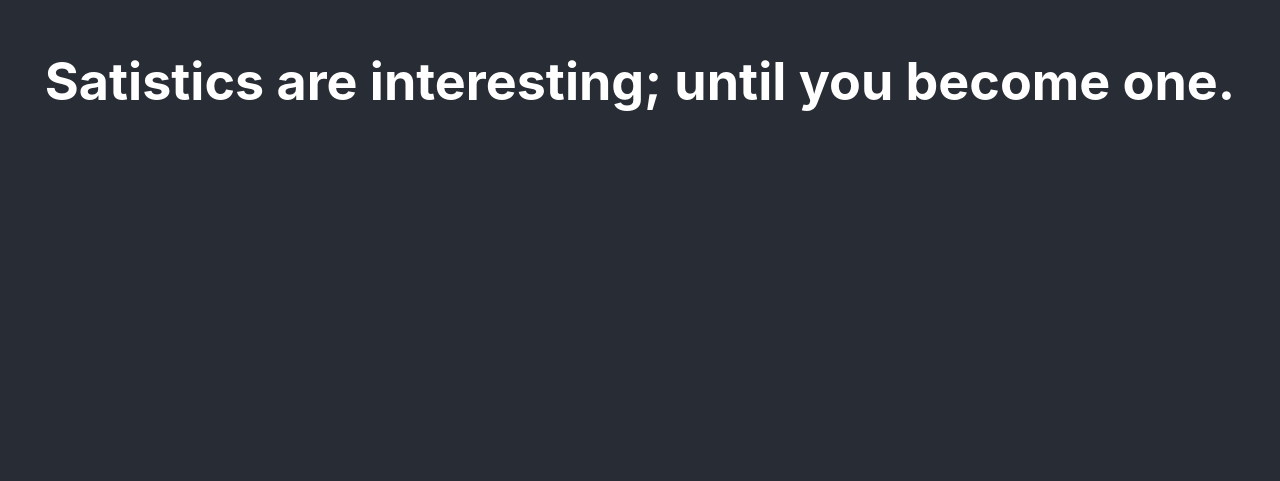
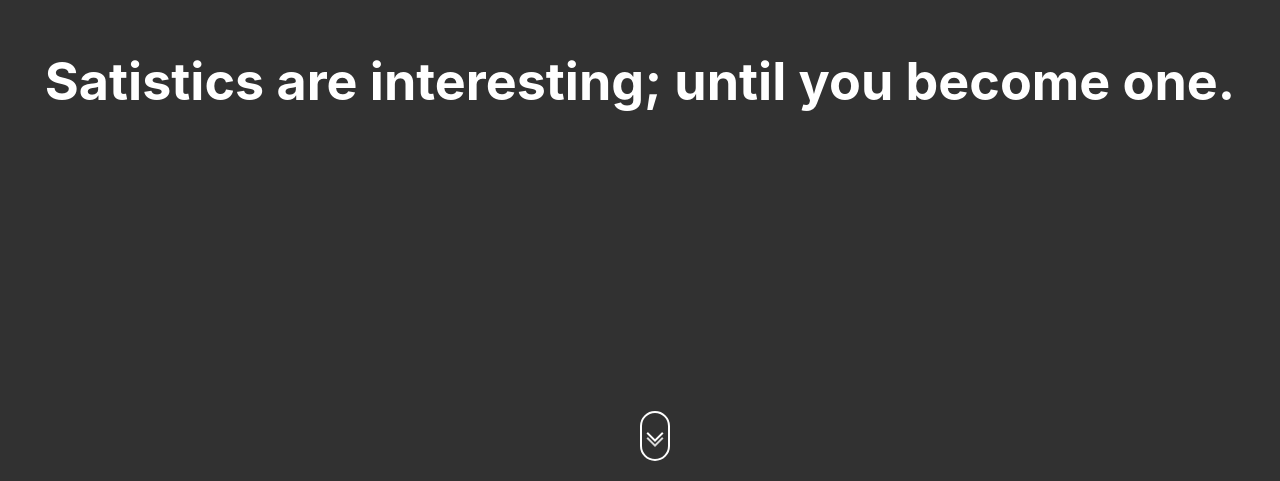
Before and after one commit to svensk007/DACP, a React (Create React App) app: page / in a window 1280 px wide. Shown: the part 319-800 px from the top of the page. Built offline with nearby package versions, Linux system fonts and the light colour scheme.

Commit message:
scroll wheel thing

```diff
--- a/package.json
+++ b/package.json
@@ -9,6 +9,7 @@
     "framer-motion": "^10.0.0",
     "react": "^18.2.0",
     "react-dom": "^18.2.0",
+    "react-intersection-observer": "^9.4.3",
     "react-scripts": "5.0.1",
     "web-vitals": "^2.1.4"
   },
--- a/src/App.css
+++ b/src/App.css
@@ -1,3 +1,9 @@
+* {
+  padding: 0;
+  margin: 0;
+  box-sizing: border-box;
+}
+
 .App {
   text-align: center;
 }
@@ -13,8 +19,8 @@
   }
 }
 
-.App-header {
-  background-color: #282c34;
+.section {
+  background: #313131;
   min-height: 100vh;
   display: flex;
   flex-direction: column;
@@ -22,6 +28,7 @@
   justify-content: center;
   font-size: calc(10px + 2vmin);
   color: white;
+  position: relative;
 }
 
 .App-link {
@@ -36,3 +43,48 @@
     transform: rotate(360deg);
   }
 }
+
+.scroll {
+  height: 50px;
+  width: 30px;
+  border: 2px solid #fefefe;
+  position: absolute;
+  left: 50%;
+  bottom: 20px;
+  border-radius: 999px;
+  cursor: pointer;
+}
+.scroll::before,
+.scroll::after {
+  content: "";
+  position: absolute;
+  top: 20%;
+  left: 50%;
+  border: 2px solid #fefefe;
+  height: 10px;
+  width: 10px;
+  /*border-radius: 999px;*/
+  transform: translate(-50%, -70%) rotate(45deg);
+  border-top: transparent;
+  border-left: transparent;
+  animation: scroll 1s ease-in-out infinite;
+}
+.scroll::after {
+  top: 40%;
+  animation-delay: 0.3s;
+}
+@keyframes scroll {
+  0% {
+    opacity: 0;
+  }
+  30% {
+    opacity: 1;
+  }
+  60% {
+    opacity: 1;
+  }
+  100% {
+    opacity: 0;
+    top: 70%;
+  }
+}
--- a/src/App.js
+++ b/src/App.js
@@ -5,12 +5,22 @@ import { motion } from "framer-motion";
 function App() {
   return (
     <div className="App">
-      <header className="App-header">
+      <header id="head" className="section">
         <motion.h1 animate={{ opacity: [0, 1], y: [75, 0] }}>
-          Satistics are interesting; until you become one.
+          Satistics are interesting; until you{" "}
+          <span className="become-one">become one</span>.
         </motion.h1>
+        <motion.div class="scroll"></motion.div>
       </header>
-      <section></section>
+      <section id="WDYM" className="section">
+        <motion.h1
+          initial={{ x: "-100vw" }}
+          animate={{ x: 0 }}
+          transition={{ type: "spring", duration: 1, bounce: 0.1 }}
+        >
+          WDYM?
+        </motion.h1>
+      </section>
     </div>
   );
 }
```
Also changed, not shown: 1 other file (tests, documents, lock files or other folders).
